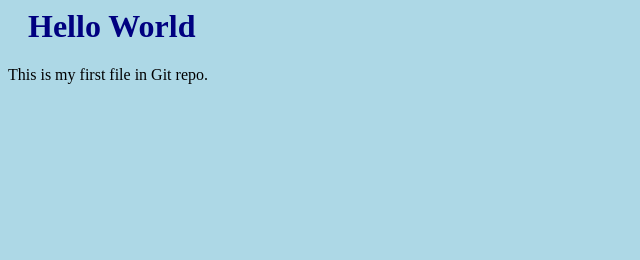
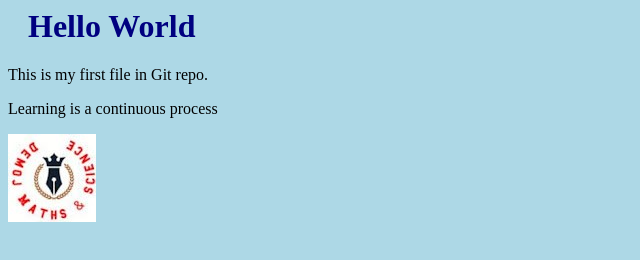
Before and after one commit to Sammorad/my_project02, a plain HTML site: page index.html in a window 1280 px wide. Shown: the whole page, without its empty margins (0-640 px from the left). Drawn offline with Linux system fonts and the light colour scheme.

Commit message:
modification made to text and images added

```diff
--- a/index.html
+++ b/index.html
@@ -11,5 +11,10 @@
             Hello World
         </h1>
         <p>This is my first file in Git repo. </p>
+        <p>Learning is a continuous process</p>
+        <div>
+            <img src = "demoj_maths_and_science.jpg" alt = "demoj logo" style = "width = 100%; max-width: 960px">
+        </div>
+
     </body>
 </html>
```
Also changed, not shown: demoj_maths_and_science.jpg (added).
